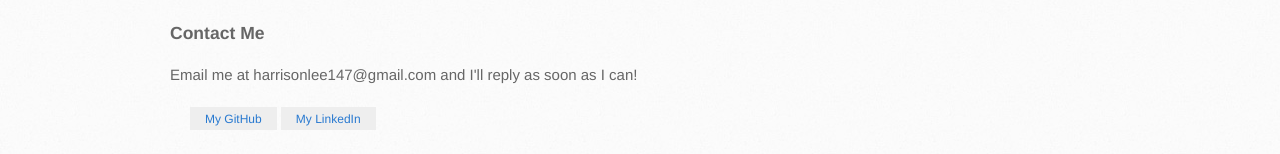
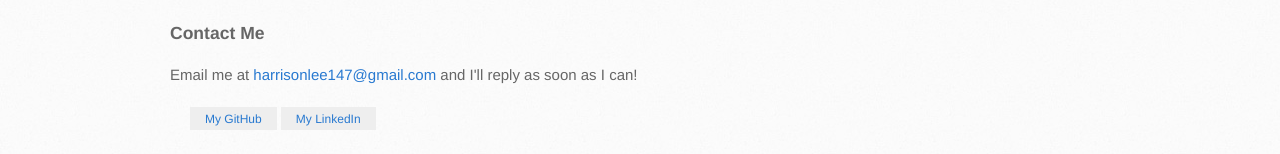
Before and after one commit to harrisonlee147/harrisonlee147.github.io, a plain HTML site: page index.html in a window 1280 px wide. Shown: the part 536-690 px from the top of the page. Drawn offline with Linux system fonts and the light colour scheme.

Commit message:
fix mail link

```diff
--- a/index.html
+++ b/index.html
@@ -36,7 +36,7 @@
 <h3>
 <a id="support-or-contact" class="anchor" href="#support-or-contact" aria-hidden="true"><span aria-hidden="true" class="octicon octicon-link"></span></a>Contact Me</h3>
 
-<p>Email me at harrisonlee147@gmail.com and I'll reply as soon as I can!</p>
+<p>Email me at <a href = "mailto:harrisonlee147@gmail.com">harrisonlee147@gmail.com</a> and I'll reply as soon as I can!</p>
 <ul class = "horizontal-links">
      <li><a href = "https://github.com/harrisonlee147"> My GitHub</a></li>
       <li><a href = "https://www.linkedin.com/in/harrisonlee94"> My LinkedIn</a></li>
```
